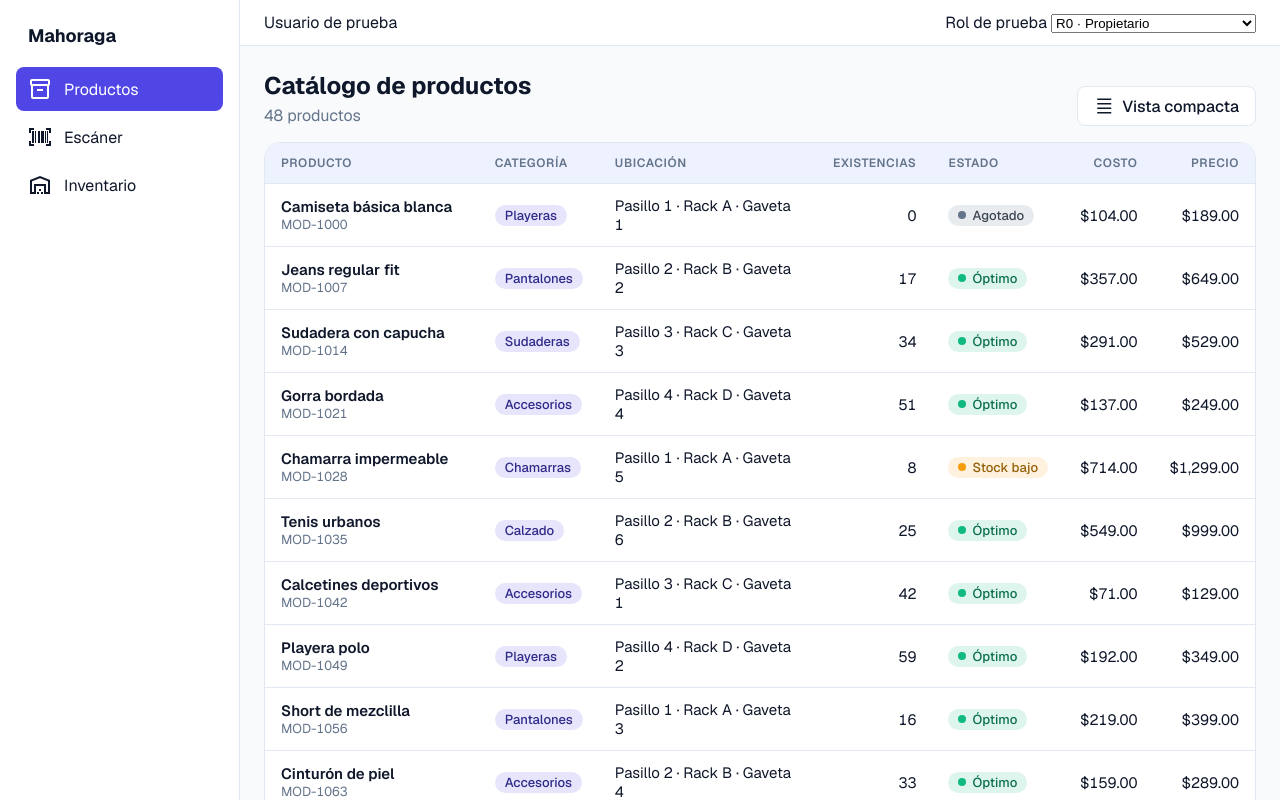
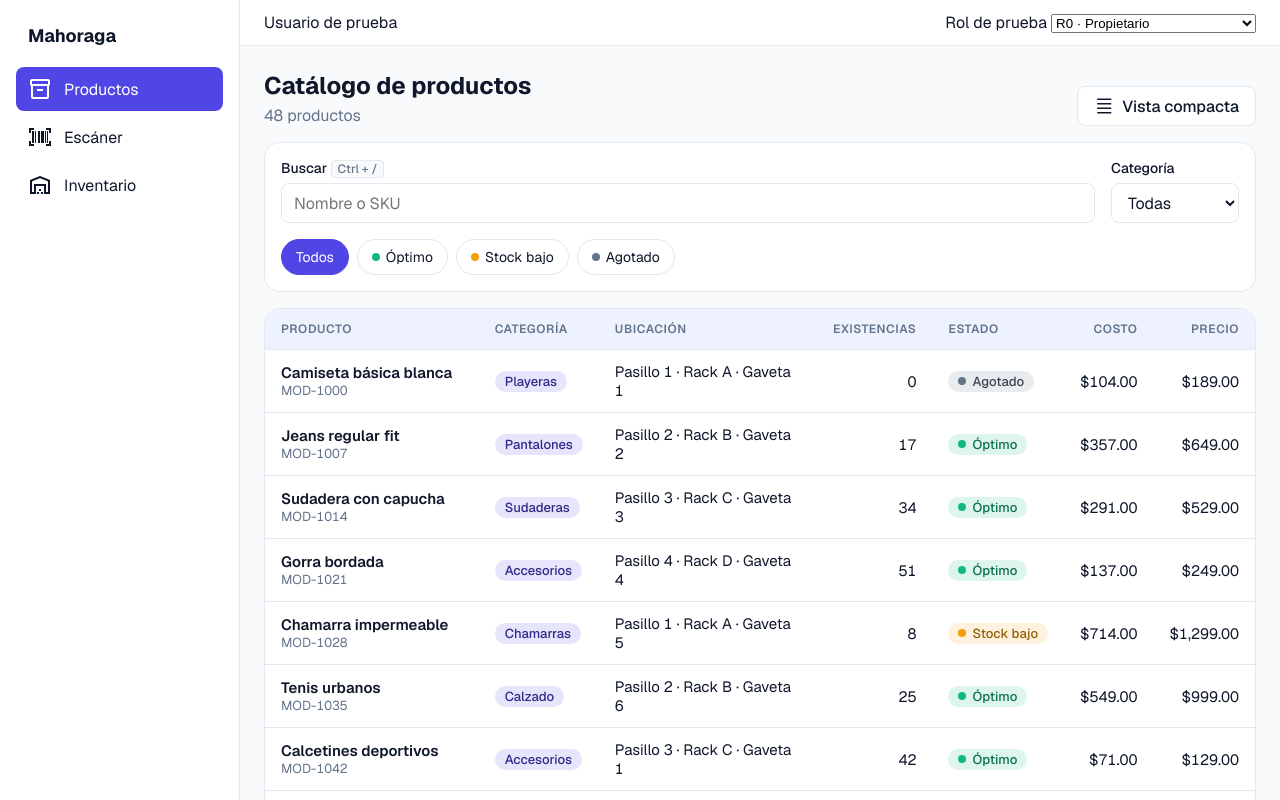
Before and after one commit to IkerSolis/Inventario-Mahoraga-Requiem--GPS, a React (Vite) app: page /productos in a window 1280 px wide. Shown: the top 800 px of the page. Built offline with nearby package versions, Linux system fonts and the light colour scheme.

Commit message:
Productos: buscador con Ctrl+/ y filtros por categoría y estado

```diff
--- /dev/null
+++ b/src/api/mock/esperar.js
@@ -0,0 +1,7 @@
+// Pequeña espera para que se note el estado de carga, como con un servidor real.
+// En los tests (Vitest usa MODE 'test') no esperamos, para que corran rápido.
+const RETRASO = import.meta.env.MODE === 'test' ? 0 : 300
+
+export function esperar(datos) {
+  return new Promise((resolver) => setTimeout(() => resolver(datos), RETRASO))
+}
--- a/src/api/mock/productos.js
+++ b/src/api/mock/productos.js
@@ -1,4 +1,5 @@
 // Simula los endpoints de productos con datos en memoria.
+import { esperar } from './esperar.js'
 import { tienePermiso } from './sesion.js'
 
 const base = [
@@ -44,10 +45,6 @@ const productos = Array.from({ length: 48 }, (_, i) => {
   }
 })
 
-function esperar(datos) {
-  return new Promise((resolver) => setTimeout(() => resolver(datos), 300))
-}
-
 // Igual que el servidor: sin costs.read el costo no viaja en la respuesta
 function quitarCostoSiNoPuede(producto) {
   if (tienePermiso('costs.read')) return producto
@@ -55,10 +52,29 @@ function quitarCostoSiNoPuede(producto) {
   return sinCosto
 }
 
-export function listarProductos({ pagina = 1, porPagina = 25 } = {}) {
+// Minúsculas y sin acentos, para que "cinturon" encuentre "Cinturón"
+function normalizar(texto) {
+  return texto.normalize('NFD').replace(/[̀-ͯ]/g, '').toLowerCase()
+}
+
+// Los filtros vacíos ('' o undefined) no filtran nada
+export function listarProductos({ pagina = 1, porPagina = 25, busqueda, categoria, estadoStock } = {}) {
+  const texto = normalizar(busqueda ?? '').trim()
+  const filtrados = productos.filter(
+    (p) =>
+      (!texto || normalizar(p.nombre).includes(texto) || normalizar(p.sku).includes(texto)) &&
+      (!categoria || p.categoria === categoria) &&
+      (!estadoStock || p.estadoStock === estadoStock),
+  )
+
   const inicio = (pagina - 1) * porPagina
   return esperar({
-    elementos: productos.slice(inicio, inicio + porPagina).map(quitarCostoSiNoPuede),
-    total: productos.length,
+    elementos: filtrados.slice(inicio, inicio + porPagina).map(quitarCostoSiNoPuede),
+    total: filtrados.length,
   })
 }
+
+export function listarCategorias() {
+  const nombres = new Set(productos.map((p) => p.categoria))
+  return esperar([...nombres].sort())
+}
--- a/src/api/productos.js
+++ b/src/api/productos.js
@@ -2,13 +2,24 @@ import { pedir, usarMock } from './cliente.js'
 import * as mock from './mock/productos.js'
 
 // Contrato provisional (falta confirmarlo con Backend 2):
-// GET /api/productos?pagina=1&porPagina=25 → { elementos: [producto, ...], total }
+// GET /api/productos?pagina=1&porPagina=25&busqueda=&categoria=&estadoStock= → { elementos: [producto, ...], total }
 // producto: { id, sku, nombre, categoria, marca, unidad, precioCompra, precioVenta,
 //             existencias, stockMinimo, estadoStock: 'disponible' | 'bajo' | 'agotado',
 //             ubicacion: { pasillo, rack, gaveta } }
 // Sin el permiso costs.read el servidor no debería mandar precioCompra.
-export function listarProductos({ pagina, porPagina }) {
-  if (usarMock) return mock.listarProductos({ pagina, porPagina })
+// busqueda compara contra nombre y SKU; los filtros vacíos no se mandan.
+export function listarProductos({ pagina, porPagina, busqueda, categoria, estadoStock }) {
+  if (usarMock) return mock.listarProductos({ pagina, porPagina, busqueda, categoria, estadoStock })
+
   const parametros = new URLSearchParams({ pagina, porPagina })
+  if (busqueda) parametros.set('busqueda', busqueda)
+  if (categoria) parametros.set('categoria', categoria)
+  if (estadoStock) parametros.set('estadoStock', estadoStock)
   return pedir(`/productos?${parametros}`)
 }
+
+// GET /api/categorias → ['Accesorios', 'Calzado', ...] (provisional; el catálogo de categorías es de Frontend 3)
+export function listarCategorias() {
+  if (usarMock) return mock.listarCategorias()
+  return pedir('/categorias')
+}
--- a/src/components/Input.jsx
+++ b/src/components/Input.jsx
@@ -1,8 +1,9 @@
-import { useId } from 'react'
+import { forwardRef, useId } from 'react'
 import './Campo.css'
 
 // Campo de texto con etiqueta y mensaje de error (por ejemplo, el que devuelve Zod).
-export default function Input({ etiqueta, error, id, ...resto }) {
+// forwardRef permite que la página reciba el <input> real, por ejemplo para enfocarlo con un atajo.
+const Input = forwardRef(function Input({ etiqueta, error, id, ...resto }, ref) {
   const idAuto = useId()
   const idCampo = id ?? idAuto
   const idError = `${idCampo}-error`
@@ -11,6 +12,7 @@ export default function Input({ etiqueta, error, id, ...resto }) {
     <div className="campo">
       <label htmlFor={idCampo}>{etiqueta}</label>
       <input
+        ref={ref}
         id={idCampo}
         className="campo-control"
         aria-invalid={error ? true : undefined}
@@ -20,4 +22,6 @@ export default function Input({ etiqueta, error, id, ...resto }) {
       {error && <p id={idError} className="campo-error">{error}</p>}
     </div>
   )
-}
+})
+
+export default Input
--- a/src/modulos/productos/ProductosPage.css
+++ b/src/modulos/productos/ProductosPage.css
@@ -16,6 +16,85 @@
   color: var(--color-texto-suave);
 }
 
+.productos-filtros {
+  display: grid;
+  gap: 1rem;
+  margin-bottom: 1rem;
+  padding: 1rem;
+  background: var(--color-superficie);
+  border: 1px solid var(--color-borde);
+  border-radius: var(--radio-tarjeta);
+}
+
+.productos-filtros-fila {
+  display: flex;
+  flex-wrap: wrap;
+  justify-content: space-between;
+  align-items: flex-end;
+  gap: 0.75rem 1rem;
+}
+
+.productos-buscador {
+  flex: 1 1 18rem;
+}
+
+.productos-chips {
+  display: flex;
+  flex-wrap: wrap;
+  gap: 0.5rem;
+}
+
+/* Chip de filtro: cada tono pinta su punto de color con --tono */
+.productos-chip {
+  --tono: var(--color-texto-suave);
+  display: inline-flex;
+  align-items: center;
+  gap: 0.375rem;
+  min-height: 2.25rem;
+  padding: 0 0.875rem;
+  border: 1px solid var(--color-borde);
+  border-radius: 999px;
+  background: var(--color-superficie);
+  color: var(--color-texto);
+  font: inherit;
+  font-size: 0.875rem;
+  cursor: pointer;
+}
+
+.productos-chip-optimo::before,
+.productos-chip-alerta::before,
+.productos-chip-neutro::before {
+  content: '';
+  width: 0.5rem;
+  height: 0.5rem;
+  border-radius: 50%;
+  background: var(--tono);
+}
+
+.productos-chip-optimo {
+  --tono: var(--color-optimo);
+}
+
+.productos-chip-alerta {
+  --tono: var(--color-alerta);
+}
+
+.productos-chip[aria-pressed='true'] {
+  border-color: var(--color-primario);
+  background: var(--color-primario);
+  color: #fff;
+}
+
+.productos-chip[aria-pressed='true']::before {
+  background: #fff;
+}
+
+@media (max-width: 720px) {
+  .productos-chip {
+    min-height: 44px;
+  }
+}
+
 .productos-error {
   color: color-mix(in srgb, var(--color-critico) 75%, black);
 }
--- a/src/modulos/productos/ProductosPage.jsx
+++ b/src/modulos/productos/ProductosPage.jsx
@@ -1,9 +1,11 @@
-import { useEffect, useState } from 'react'
-import { listarProductos } from '../../api/productos.js'
+import { useEffect, useRef, useState } from 'react'
+import { listarCategorias, listarProductos } from '../../api/productos.js'
 import { usePuede } from '../../auth/usePuede.js'
 import Badge from '../../components/Badge.jsx'
 import Boton from '../../components/Boton.jsx'
+import Input from '../../components/Input.jsx'
 import Paginacion from '../../components/Paginacion.jsx'
+import Select from '../../components/Select.jsx'
 import Tabla from '../../components/Tabla.jsx'
 import './ProductosPage.css'
 
@@ -24,12 +26,56 @@ export default function ProductosPage() {
   const [cargando, setCargando] = useState(true)
   const [error, setError] = useState(null)
 
+  // Filtros. "texto" es lo que se escribe; "busqueda" es lo que se manda, 300 ms después de dejar de escribir
+  const [texto, setTexto] = useState('')
+  const [busqueda, setBusqueda] = useState('')
+  const [categoria, setCategoria] = useState('')
+  const [estadoStock, setEstadoStock] = useState('')
+  const [categorias, setCategorias] = useState([])
+  const buscador = useRef(null)
+  const hayFiltros = Boolean(busqueda || categoria || estadoStock)
+
   useEffect(() => {
-    // Si cambian de página rápido, ignoramos la respuesta vieja que llegue tarde
+    const espera = setTimeout(() => {
+      setBusqueda(texto.trim())
+      setPagina(1)
+    }, 300)
+    return () => clearTimeout(espera)
+  }, [texto])
+
+  // Atajo Ctrl + / (Cmd + / en Mac) para ir al buscador.
+  // También "/" sola, pero solo si no se está escribiendo en otro campo.
+  useEffect(() => {
+    function alPresionarTecla(e) {
+      const escribiendo = ['INPUT', 'TEXTAREA', 'SELECT'].includes(e.target.tagName)
+      if (e.key === '/' && (e.ctrlKey || e.metaKey || !escribiendo)) {
+        e.preventDefault()
+        buscador.current.focus()
+      }
+    }
+    window.addEventListener('keydown', alPresionarTecla)
+    return () => window.removeEventListener('keydown', alPresionarTecla)
+  }, [])
+
+  useEffect(() => {
+    // Si fallan las categorías, el filtro solo muestra "Todas" y la tabla sigue funcionando
+    listarCategorias().then(setCategorias).catch(() => setCategorias([]))
+  }, [])
+
+  function limpiarFiltros() {
+    setTexto('')
+    setBusqueda('')
+    setCategoria('')
+    setEstadoStock('')
+    setPagina(1)
+  }
+
+  useEffect(() => {
+    // Si cambian de página o de filtro rápido, ignoramos la respuesta vieja que llegue tarde
     let vigente = true
     setCargando(true)
     setError(null)
-    listarProductos({ pagina, porPagina })
+    listarProductos({ pagina, porPagina, busqueda, categoria, estadoStock })
       .then((respuesta) => {
         if (vigente) setDatos(respuesta)
       })
@@ -42,7 +88,7 @@ export default function ProductosPage() {
     return () => {
       vigente = false
     }
-  }, [pagina, porPagina])
+  }, [pagina, porPagina, busqueda, categoria, estadoStock])
 
   const columnas = [
     {
@@ -90,7 +136,11 @@ export default function ProductosPage() {
       <header className="productos-encabezado">
         <div>
           <h1>Catálogo de productos</h1>
-          {datos && <p className="productos-total cifra">{datos.total.toLocaleString('es-MX')} productos</p>}
+          {datos && (
+            <p className="productos-total cifra">
+              {datos.total.toLocaleString('es-MX')} {datos.total === 1 ? 'producto' : 'productos'}
+            </p>
+          )}
         </div>
         <Boton
           variante="secundario"
@@ -102,7 +152,71 @@ export default function ProductosPage() {
         </Boton>
       </header>
 
-      {error && <p role="alert" className="productos-error">No se pudieron cargar los productos: {error}</p>}
+      <div className="productos-filtros">
+        <div className="productos-filtros-fila">
+          <div className="productos-buscador">
+            <Input
+              ref={buscador}
+              type="search"
+              etiqueta={<>Buscar <kbd>Ctrl + /</kbd></>}
+              placeholder="Nombre o SKU"
+              aria-keyshortcuts="Control+/"
+              value={texto}
+              onChange={(e) => setTexto(e.target.value)}
+            />
+          </div>
+          <Select
+            etiqueta="Categoría"
+            value={categoria}
+            onChange={(e) => {
+              setCategoria(e.target.value)
+              setPagina(1)
+            }}
+          >
+            <option value="">Todas</option>
+            {categorias.map((nombre) => (
+              <option key={nombre} value={nombre}>{nombre}</option>
+            ))}
+          </Select>
+        </div>
+
+        <div className="productos-filtros-fila">
+          <div className="productos-chips" role="group" aria-label="Estado de stock">
+            <button
+              type="button"
+              className="productos-chip"
+              aria-pressed={estadoStock === ''}
+              onClick={() => {
+                setEstadoStock('')
+                setPagina(1)
+              }}
+            >
+              Todos
+            </button>
+            {Object.entries(ESTADOS_STOCK).map(([valor, estado]) => (
+              <button
+                key={valor}
+                type="button"
+                className={`productos-chip productos-chip-${estado.tono}`}
+                aria-pressed={estadoStock === valor}
+                onClick={() => {
+                  setEstadoStock(valor)
+                  setPagina(1)
+                }}
+              >
+                {estado.texto}
+              </button>
+            ))}
+          </div>
+          {hayFiltros && (
+            <Boton variante="secundario" icono="filter_alt_off" onClick={limpiarFiltros}>
+              Limpiar filtros
+            </Boton>
+          )}
+        </div>
+      </div>
+
+      {error &&<p role="alert" className="productos-error">No se pudieron cargar los productos: {error}</p>}
       {cargando && !datos && <p>Cargando productos…</p>}
 
       {datos && (
@@ -111,7 +225,7 @@ export default function ProductosPage() {
             columnas={columnas}
             filas={datos.elementos}
             compacta={compacta}
-            mensajeVacio="No hay productos registrados."
+            mensajeVacio={hayFiltros ? 'Ningún producto coincide con los filtros.' : 'No hay productos registrados.'}
           />
           <Paginacion
             pagina={pagina}
--- a/src/styles/global.css
+++ b/src/styles/global.css
@@ -21,6 +21,17 @@ a {
   color: var(--color-primario);
 }
 
+/* Atajos de teclado, por ejemplo <kbd>Ctrl + /</kbd> */
+kbd {
+  padding: 0 0.375rem;
+  border: 1px solid var(--color-borde);
+  border-radius: 0.25rem;
+  background: var(--color-fondo);
+  color: var(--color-texto-suave);
+  font: inherit;
+  font-size: 0.75rem;
+}
+
 /* Contorno visible al navegar con teclado, igual para todos los controles */
 :focus-visible {
   outline: 2px solid var(--color-primario);
```
Also changed, not shown: src/api/mock/sesion.js (+3 -4 lines), 1 other file (tests, documents, lock files or other folders).
